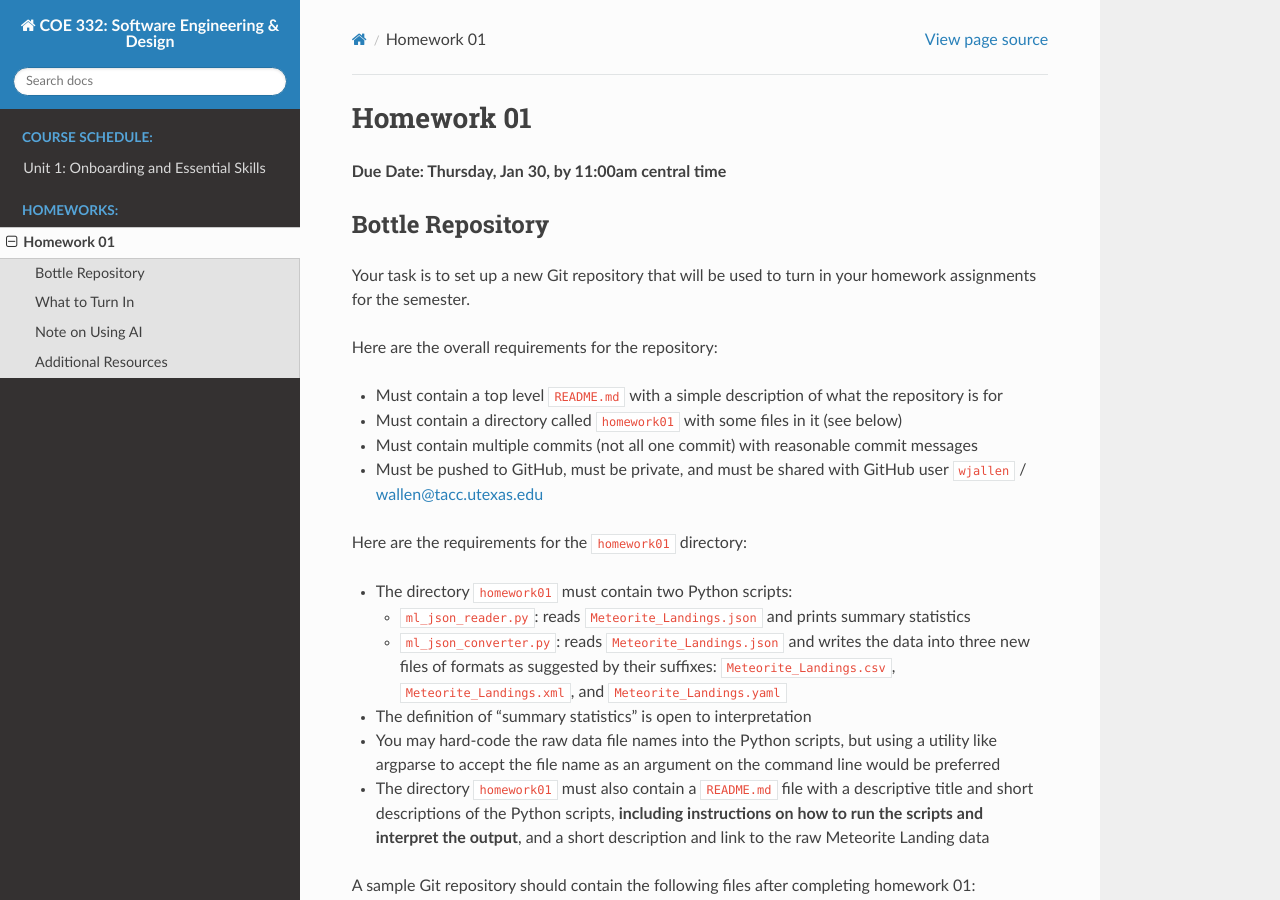
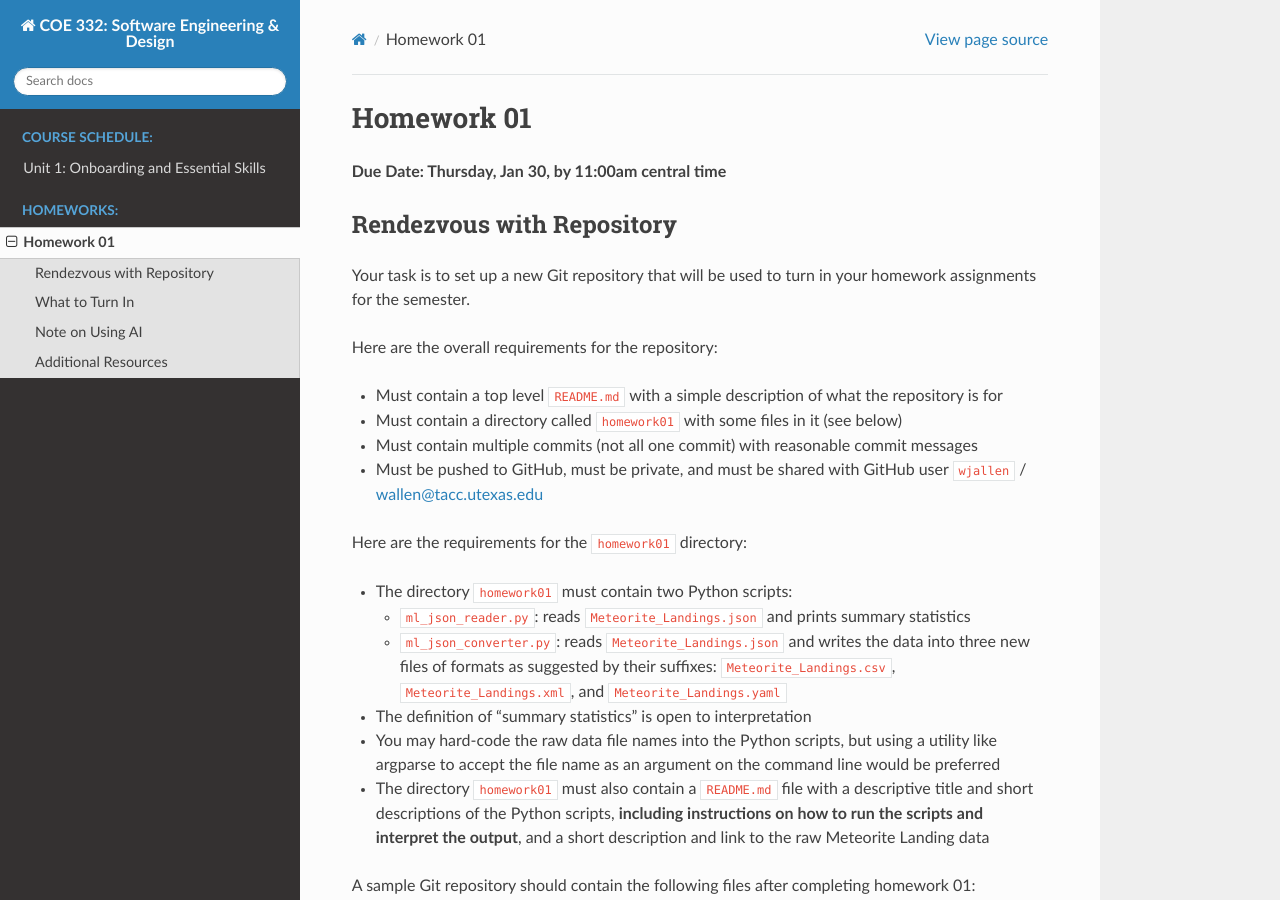
Before and after one commit to TACC/coe-332-sp25, a Sphinx documentation site: the page built from docs/homework/homework01.rst, in a window 1280 px wide and 900 px high. Built offline with Sphinx 7.4.7 and the Read the Docs theme 3.1.0, drawn with Linux system fonts in a browser that asks for light colours.

Commit message:
updated homework title

```diff
--- a/docs/homework/homework01.rst
+++ b/docs/homework/homework01.rst
@@ -3,8 +3,8 @@ Homework 01
 
 **Due Date: Thursday, Jan 30, by 11:00am central time**
 
-Bottle Repository
------------------
+Rendezvous with Repository
+--------------------------
 
 Your task is to set up a new Git repository that will be used to turn in
 your homework assignments for the semester.
```
